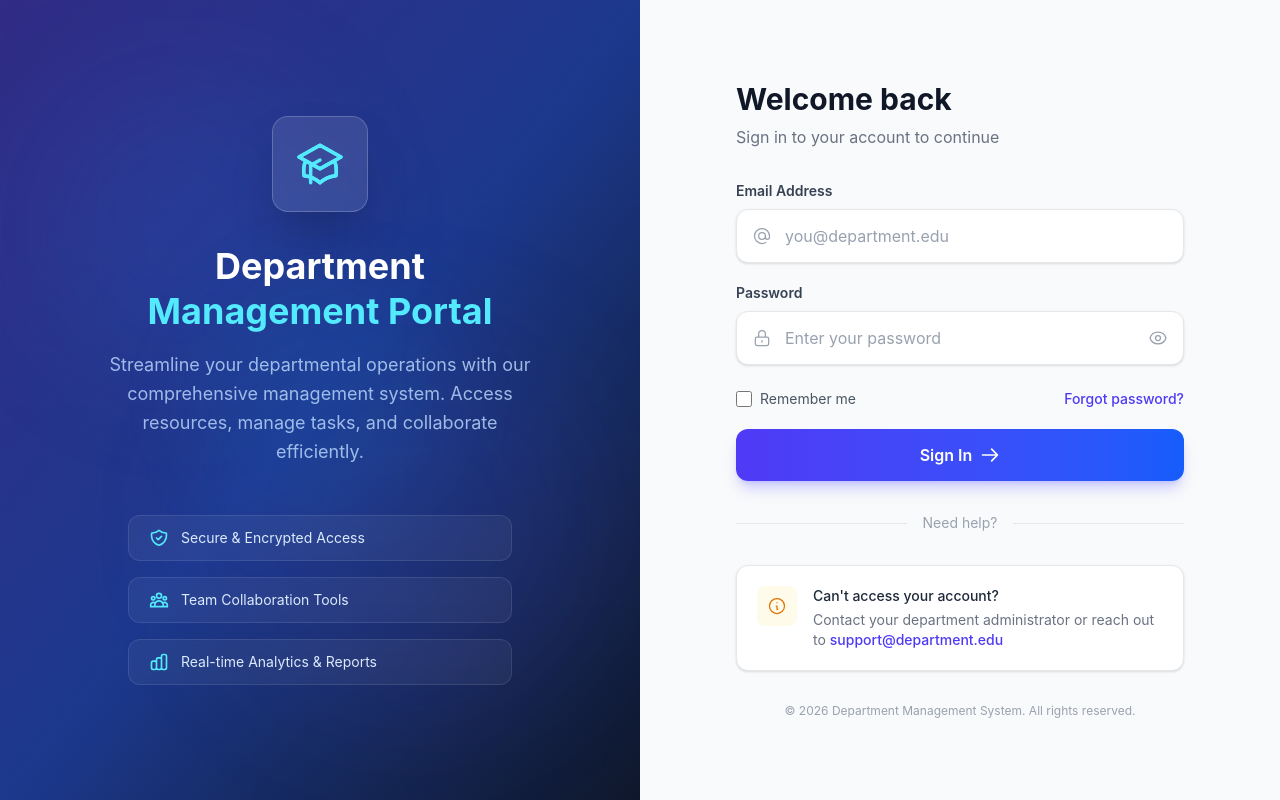
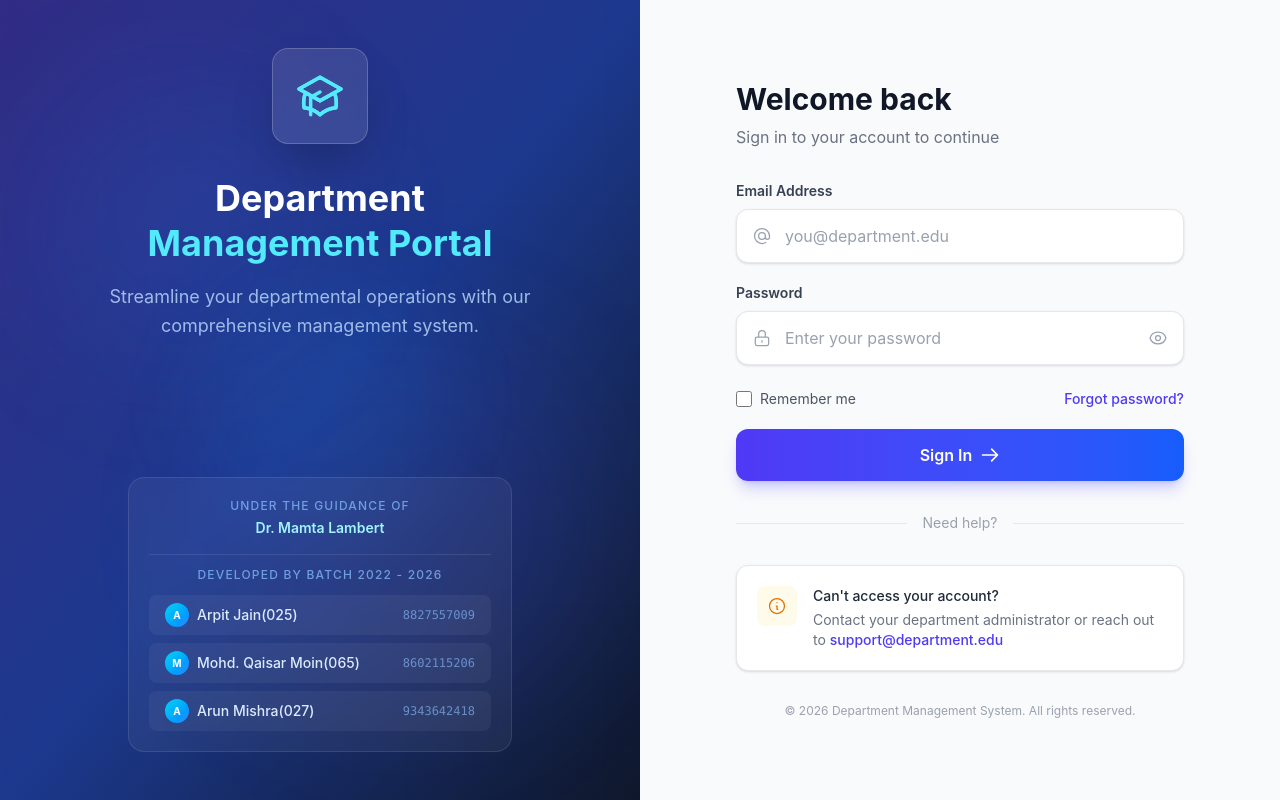
Before and after one commit to QaisarMoin/JecEdu_AI, a React (Vite) app in the folder Client/: page / in a window 1280 px wide. Built offline with nearby package versions, Linux system fonts and the light colour scheme.

Commit message:
Team information added

```diff
--- a/Client/src/pages/Login.jsx
+++ b/Client/src/pages/Login.jsx
@@ -61,7 +61,9 @@ export default function Login() {
           </div>
         </div>
 
-        <div className="relative z-10 flex flex-col justify-center items-center w-full px-16 text-white">
+        <div className="relative z-10 flex flex-col justify-between items-center w-full px-16 py-12 text-white">
+          {/* Top Section - Logo & Title */}
+          <div className="flex flex-col items-center">
             {/* Department Icon */}
             <div className="mb-8">
               <div className="w-24 h-24 bg-white/10 backdrop-blur-sm rounded-2xl flex items-center justify-center border border-white/20 shadow-2xl">
@@ -99,78 +101,59 @@ export default function Login() {
               <span className="text-cyan-300">Management Portal</span>
             </h1>
 
-          <p className="text-blue-200/80 text-center text-lg max-w-md leading-relaxed mb-12">
+            <p className="text-blue-200/80 text-center text-lg max-w-md leading-relaxed mb-8">
               Streamline your departmental operations with our comprehensive
-            management system. Access resources, manage tasks, and collaborate
-            efficiently.
+              management system.
             </p>
+          </div>
 
-          {/* Feature Highlights */}
-          <div className="space-y-4 w-full max-w-sm">
+          {/* ── Bottom Section - Team Credits (Desktop) ──────────────── */}
+          <div className="w-full max-w-sm mt-10">
+            <div className="bg-white/5 backdrop-blur-sm rounded-2xl border border-white/10 p-5">
+              {/* Guidance */}
+              <div className="text-center mb-4">
+                <p className="text-blue-300/70 text-xs font-medium uppercase tracking-widest mb-1">
+                  Under the Guidance of
+                </p>
+                <p className="text-cyan-200 font-semibold text-sm">
+                  Dr. Mamta Lambert
+                </p>
+              </div>
+
+              {/* Divider */}
+              <div className="border-t border-white/10 my-3"></div>
+
+              {/* Developed By */}
+              <div className="text-center">
+                <p className="text-blue-300/70 text-xs font-medium uppercase tracking-widest mb-3">
+                  Developed by Batch 2022 - 2026
+                </p>
+                <div className="space-y-2">
                   {[
-              {
-                icon: (
-                  <svg
-                    className="w-5 h-5"
-                    fill="none"
-                    stroke="currentColor"
-                    viewBox="0 0 24 24"
-                  >
-                    <path
-                      strokeLinecap="round"
-                      strokeLinejoin="round"
-                      strokeWidth={2}
-                      d="M9 12l2 2 4-4m5.618-4.016A11.955 11.955 0 0112 2.944a11.955 11.955 0 01-8.618 3.04A12.02 12.02 0 003 9c0 5.591 3.824 10.29 9 11.622 5.176-1.332 9-6.03 9-11.622 0-1.042-.133-2.052-.382-3.016z"
-                    />
-                  </svg>
-                ),
-                text: "Secure & Encrypted Access",
-              },
-              {
-                icon: (
-                  <svg
-                    className="w-5 h-5"
-                    fill="none"
-                    stroke="currentColor"
-                    viewBox="0 0 24 24"
-                  >
-                    <path
-                      strokeLinecap="round"
-                      strokeLinejoin="round"
-                      strokeWidth={2}
-                      d="M17 20h5v-2a3 3 0 00-5.356-1.857M17 20H7m10 0v-2c0-.656-.126-1.283-.356-1.857M7 20H2v-2a3 3 0 015.356-1.857M7 20v-2c0-.656.126-1.283.356-1.857m0 0a5.002 5.002 0 019.288 0M15 7a3 3 0 11-6 0 3 3 0 016 0zm6 3a2 2 0 11-4 0 2 2 0 014 0zM7 10a2 2 0 11-4 0 2 2 0 014 0z"
-                    />
-                  </svg>
-                ),
-                text: "Team Collaboration Tools",
-              },
-              {
-                icon: (
-                  <svg
-                    className="w-5 h-5"
-                    fill="none"
-                    stroke="currentColor"
-                    viewBox="0 0 24 24"
-                  >
-                    <path
-                      strokeLinecap="round"
-                      strokeLinejoin="round"
-                      strokeWidth={2}
-                      d="M9 19v-6a2 2 0 00-2-2H5a2 2 0 00-2 2v6a2 2 0 002 2h2a2 2 0 002-2zm0 0V9a2 2 0 012-2h2a2 2 0 012 2v10m-6 0a2 2 0 002 2h2a2 2 0 002-2m0 0V5a2 2 0 012-2h2a2 2 0 012 2v14a2 2 0 01-2 2h-2a2 2 0 01-2-2z"
-                    />
-                  </svg>
-                ),
-                text: "Real-time Analytics & Reports",
-              },
-            ].map((feature, i) => (
+                    { name: "Arpit Jain(025)", id: "8827557009" },
+                    { name: "Mohd. Qaisar Moin(065)", id: "8602115206" },
+                    { name: "Arun Mishra(027)", id: "9343642418" },
+                  ].map((member, i) => (
                     <div
                       key={i}
-                className="flex items-center gap-3 bg-white/5 backdrop-blur-sm rounded-xl px-5 py-3 border border-white/10"
+                      className="flex items-center justify-between bg-white/5 rounded-lg px-4 py-2"
                     >
-                <div className="text-cyan-300 flex-shrink-0">{feature.icon}</div>
-                <span className="text-blue-100 text-sm">{feature.text}</span>
+                      <div className="flex items-center gap-2">
+                        <div className="w-6 h-6 bg-gradient-to-br from-cyan-400 to-blue-500 rounded-full flex items-center justify-center text-[10px] font-bold text-white flex-shrink-0">
+                          {member.name.charAt(0)}
+                        </div>
+                        <span className="text-blue-100 text-sm font-medium">
+                          {member.name}
+                        </span>
+                      </div>
+                      <span className="text-blue-300/60 text-xs font-mono">
+                        {member.id}
+                      </span>
                     </div>
                   ))}
+                </div>
+              </div>
+            </div>
           </div>
         </div>
       </div>
@@ -440,6 +423,55 @@ export default function Login() {
             </div>
           </div>
 
+          {/* ── Mobile Team Credits (visible only on small screens) ── */}
+          <div className="lg:hidden mt-8">
+            <div className="bg-gradient-to-br from-indigo-50 to-blue-50 border border-indigo-100 rounded-2xl p-5">
+              {/* Guidance */}
+              <div className="text-center mb-4">
+                <p className="text-indigo-400 text-[10px] sm:text-xs font-semibold uppercase tracking-widest mb-1">
+                  Under the Guidance of
+                </p>
+                <p className="text-indigo-800 font-bold text-sm sm:text-base">
+                  Dr. Mamta Lambert
+                </p>
+              </div>
+
+              {/* Divider */}
+              <div className="border-t border-indigo-200/50 my-3"></div>
+
+              {/* Developed By */}
+              <div className="text-center">
+                <p className="text-indigo-400 text-[10px] sm:text-xs font-semibold uppercase tracking-widest mb-3">
+                  Developed by
+                </p>
+                <div className="space-y-2">
+                  {[
+                    { name: "Arpit Jain", id: "0201IT221025" },
+                    { name: "Mohd. Qaisar Moin", id: "0201IT221065" },
+                    { name: "Arun Mishra", id: "0201IT221027" },
+                  ].map((member, i) => (
+                    <div
+                      key={i}
+                      className="flex items-center justify-between bg-white/70 rounded-lg px-3 sm:px-4 py-2.5 border border-indigo-100"
+                    >
+                      <div className="flex items-center gap-2">
+                        <div className="w-7 h-7 sm:w-8 sm:h-8 bg-gradient-to-br from-indigo-500 to-blue-600 rounded-full flex items-center justify-center text-[10px] sm:text-xs font-bold text-white flex-shrink-0 shadow-sm">
+                          {member.name.charAt(0)}
+                        </div>
+                        <span className="text-gray-800 text-xs sm:text-sm font-medium">
+                          {member.name}
+                        </span>
+                      </div>
+                      <span className="text-indigo-400 text-[10px] sm:text-xs font-mono">
+                        {member.id}
+                      </span>
+                    </div>
+                  ))}
+                </div>
+              </div>
+            </div>
+          </div>
+
           {/* Footer */}
           <p className="text-center text-xs text-gray-400 mt-8">
             © {new Date().getFullYear()} Department Management System. All
```
Lines whose indentation alone changed are shown as unchanged.
